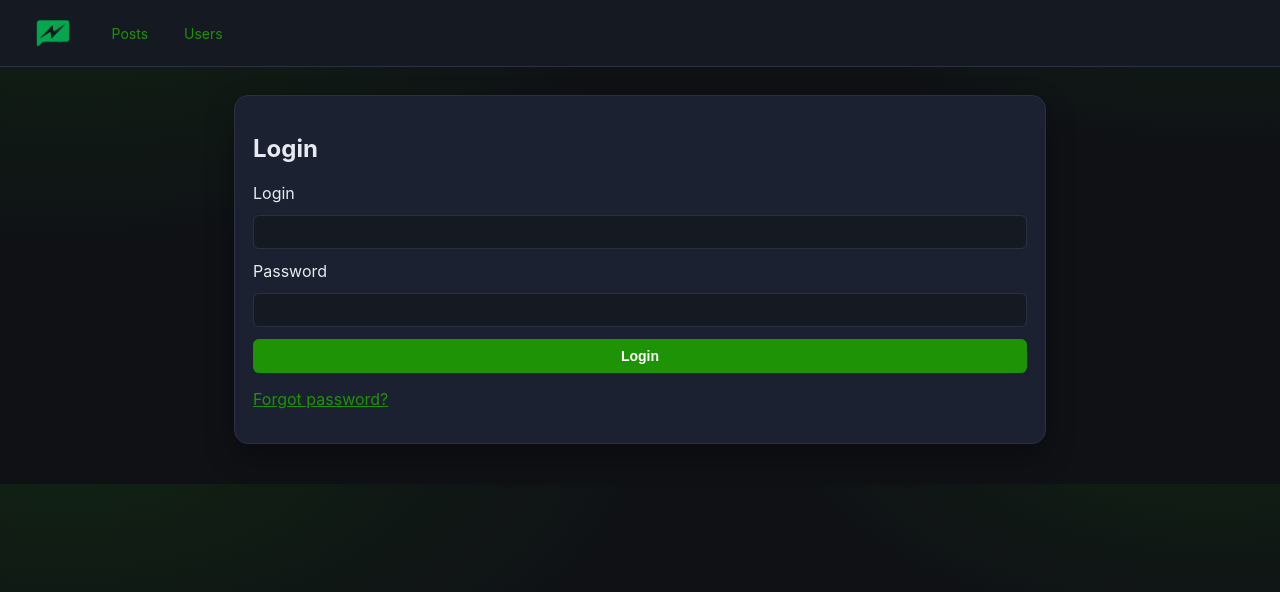
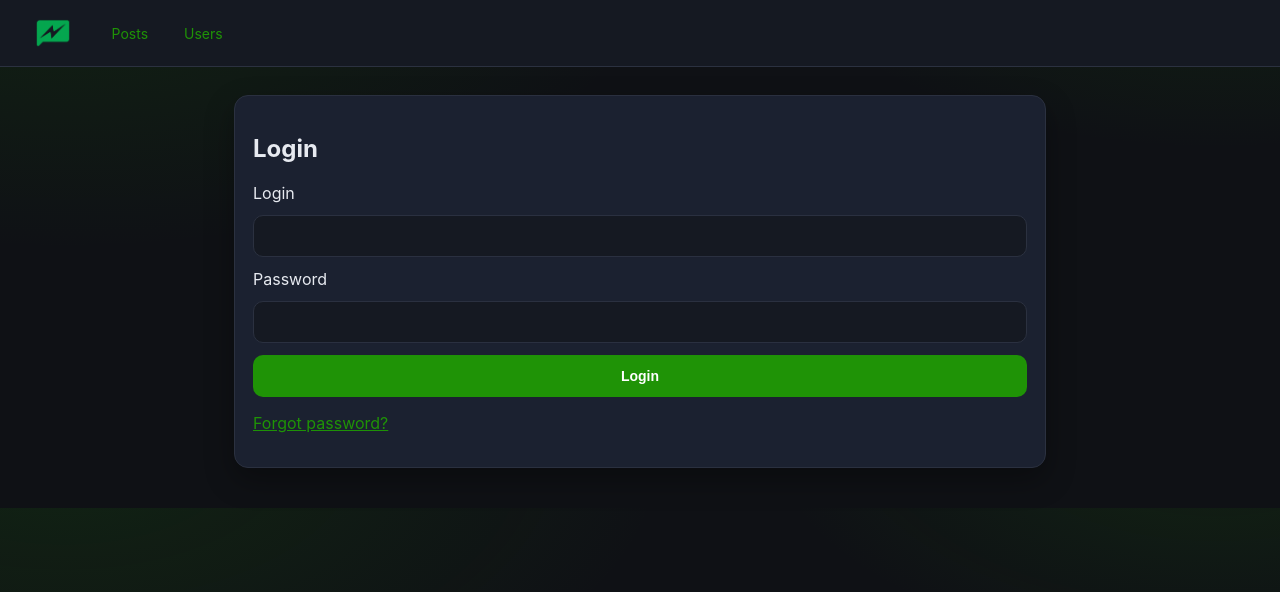
Before and after one commit to Monstrik/fastendpoints-demo, a Next.js app in the folder frontend/: page /login in a window 1280 px wide. Shown: the top 592 px of the page. Built offline with nearby package versions, Linux system fonts and the light colour scheme; no server answers.

Commit message:
style(frontend): polish buttons and form controls

```diff
--- a/frontend/app/globals.css
+++ b/frontend/app/globals.css
@@ -12,6 +12,8 @@
   --link: #1f9306;
   --accent-soft: rgba(31, 147, 6, 0.14);
   --shadow-soft: 0 12px 30px rgba(0, 0, 0, 0.32);
+  --danger: #dc2626;
+  --placeholder: #8a93a5;
 }
 
 .light {
@@ -23,6 +25,8 @@
   --link: #1f9306;
   --accent-soft: rgba(31, 147, 6, 0.08);
   --shadow-soft: 0 12px 30px rgba(15, 23, 42, 0.12);
+  --danger: #dc2626;
+  --placeholder: #6b7280;
 }
 
 * {
@@ -301,12 +305,24 @@ input,
 select,
 textarea,
 button {
-  padding: 8px;
+  min-height: 42px;
+  padding: 10px 12px;
   font-size: 14px;
   border: 1px solid var(--muted-border);
-  border-radius: 6px;
+  border-radius: 10px;
   background: var(--surface);
   color: var(--text);
+  transition: border-color 0.15s ease, box-shadow 0.15s ease, background 0.15s ease, color 0.15s ease;
+}
+
+textarea {
+  min-height: 120px;
+  resize: vertical;
+}
+
+input::placeholder,
+textarea::placeholder {
+  color: var(--placeholder);
 }
 
 input:focus,
@@ -315,6 +331,8 @@ textarea:focus,
 button:focus-visible {
   outline: 2px solid var(--link);
   outline-offset: 2px;
+  border-color: var(--link);
+  box-shadow: 0 0 0 4px var(--accent-soft);
 }
 
 button:not(.theme-switch):not(.reaction-button) {
@@ -350,6 +368,27 @@ button.secondary {
 button.secondary:hover {
   background: var(--link);
   color: #fff;
+}
+
+button.danger {
+  background: var(--danger);
+  color: #fff;
+  border-color: transparent;
+}
+
+button.danger:hover {
+  filter: brightness(1.05);
+}
+
+button.ghost {
+  background: transparent;
+  color: var(--text);
+  border-color: var(--muted-border);
+}
+
+button.ghost:hover {
+  background: var(--accent-soft);
+  color: var(--text);
 }
 
 .theme-switch {
```
